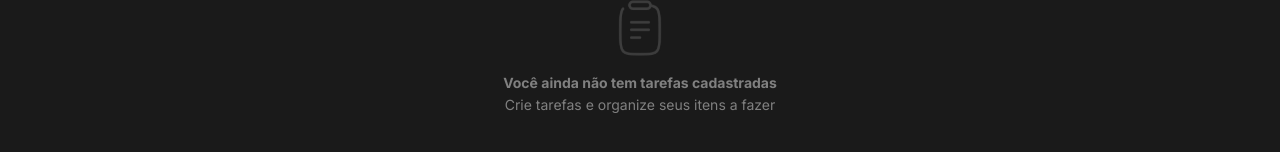
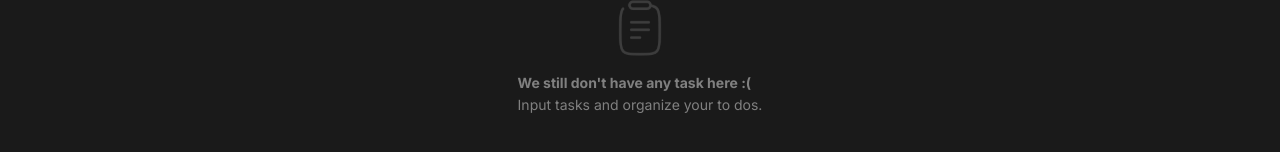
Before and after one commit to hnascx/todolist, a React (Vite) app: page / in a window 1280 px wide. Shown: the part 398-550 px from the top of the page. Built offline with nearby package versions, Linux system fonts and the light colour scheme.

Commit message:
Changing the text at TasksEmpty component

```diff
--- a/src/components/TasksEmpty.tsx
+++ b/src/components/TasksEmpty.tsx
@@ -7,9 +7,9 @@ export function TasksEmpty() {
     <div className={styles.tasksEmpty}>
       <img src={task} alt="Task logo" />
       <div>
-        <b>Você ainda não tem tarefas cadastradas</b>
+        <b>We still don't have any task here :(</b>
         <div className={styles.tasksEmptyText}>
-          Crie tarefas e organize seus itens a fazer
+          Input tasks and organize your to dos.
         </div>
       </div>
     </div>
```
